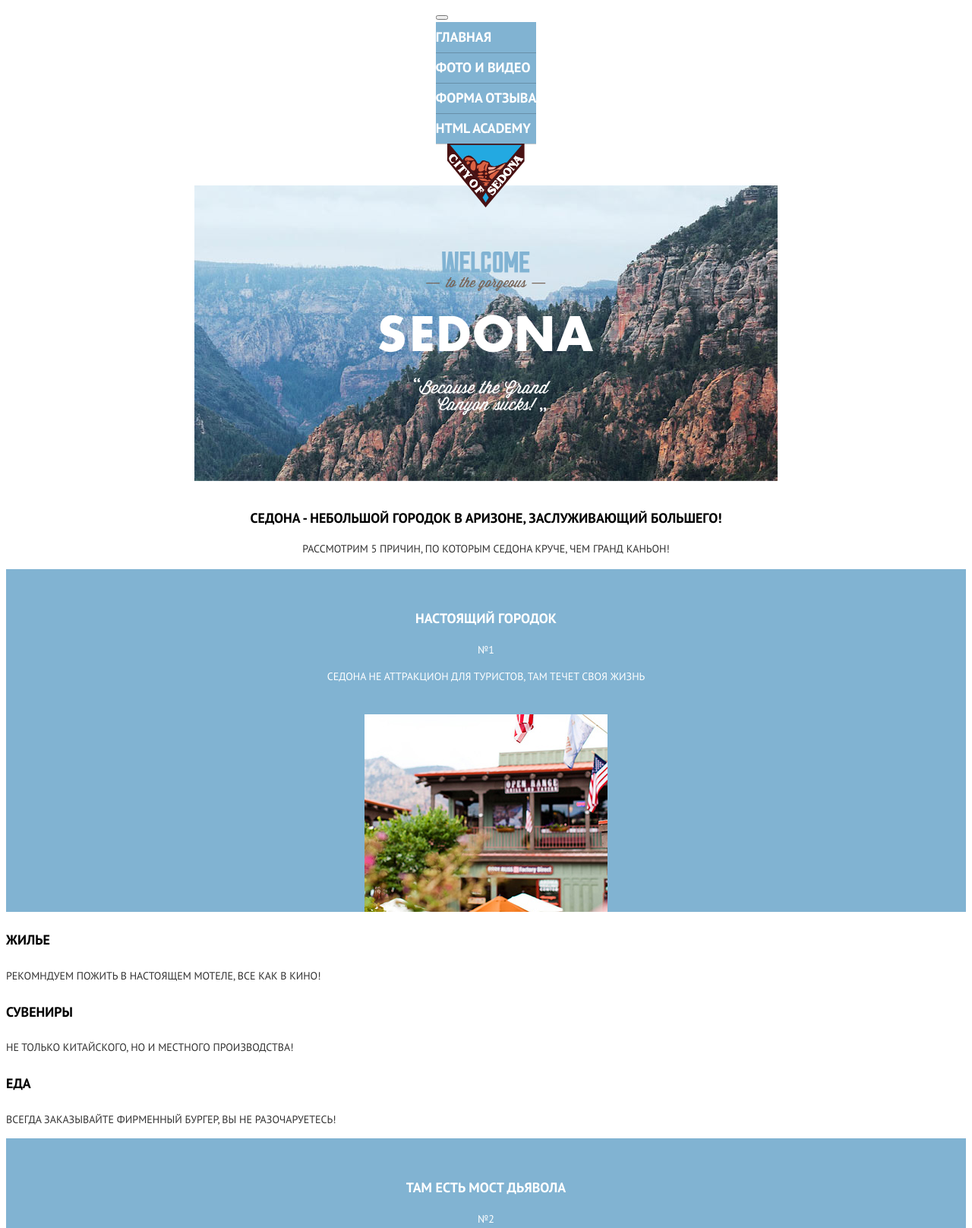
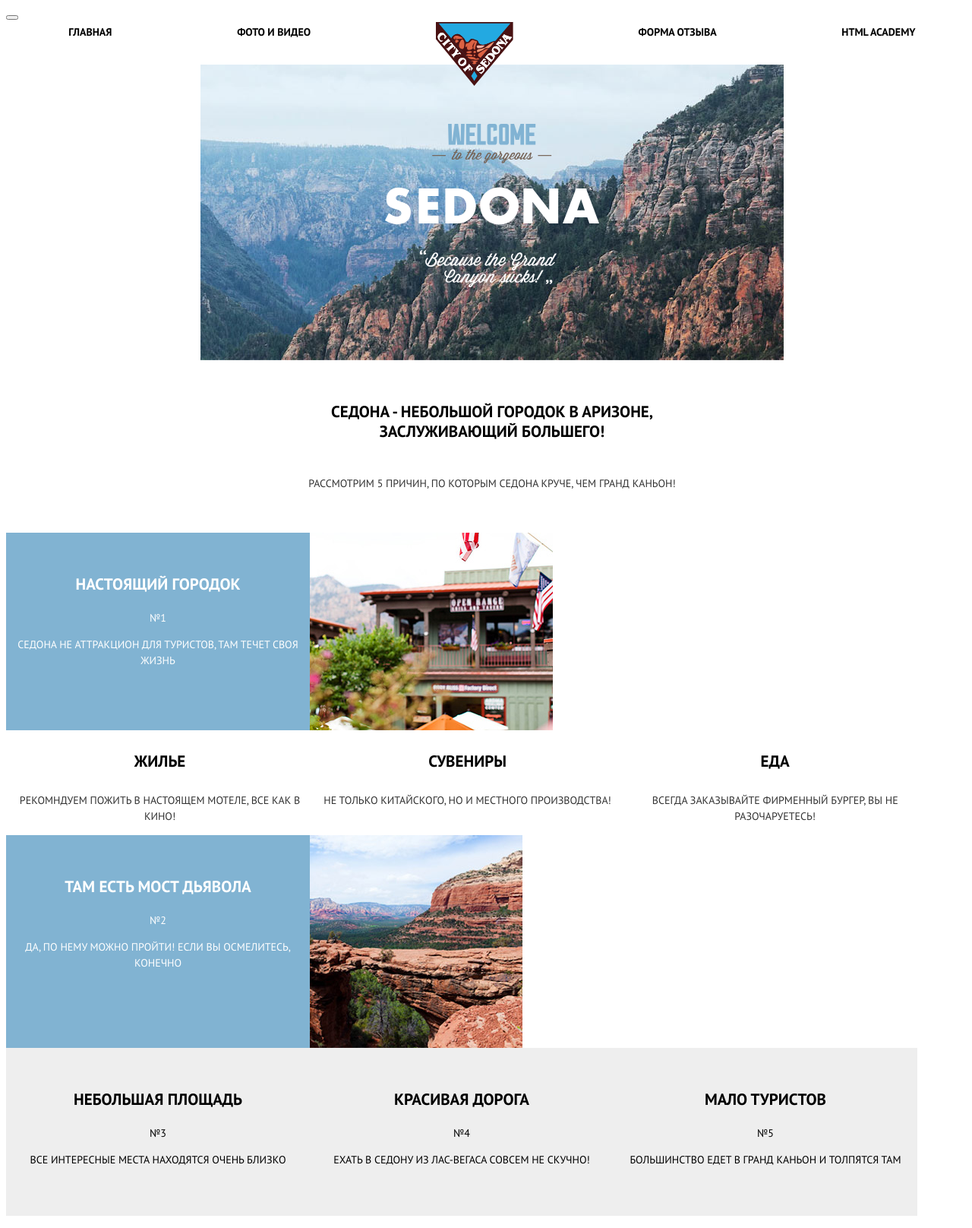
Before and after one commit to plum0302/111171-sedona-20, a website: page source/index.html in a window 1280 px wide. Shown: the top 1616 px of the page at 76% size. Drawn offline with nearby package versions, Linux system fonts and the light colour scheme; files that its build step writes are made by us from their sources; files whose address does not match are found by name.

Commit message:
начинает вертску адаптивных сеток страниц

```diff
--- a/source/index.html
+++ b/source/index.html
@@ -7,10 +7,6 @@
   </head>
   <body class="page">
     <header class="page-header">
-      <div class="page-header__upper">
-        <a class="page-header__logo">
-          <img src="img/logotype-mobile.svg" width="102" height="84" alt="sedona logo">
-        </a>
       <nav class="main-nav">
         <button class="main-nav__toggle" type="button">
           <span class="visually-hidden">Открыть меню</span>
@@ -29,10 +25,14 @@
             <li class="site-list__item">
               <a href="#">Html academy</a>
             </li>
+            <li class="site-list__item site-list__item--logo">
+              <a>
+                <img src="img/logotype-mobile.svg" width="102" height="84" alt="sedona logo">
+              </a>
+            </li>
           </ul>
         </div>
       </nav>
-      </div>
       <div class="page-header__banner banner">
         <div class="banner__text banner__text--index">
           <img src="/img/text-sedona-index.svg" width="282" height="214" alt="welcome">
@@ -44,68 +44,78 @@
       <p class="page-main__caption">
         Рассмотрим 5 причин, по которым Седона круче, чем Гранд Каньон!
       </p>
-      <section class="advantages">
+      <section class="reasons">
         <h2 class="visually-hidden">Преимущества Седоны</h2>
-        <div class="advantages__item reason reason--colored">
+        <div class="reasons__item reason">
+          <div class="reason__text reason__text--colored">
             <h3 class="reason__title">Настоящий городок</h3>
             <span class="reason__number">№1</span>
             <p class="reason__description">
               Седона не аттракцион для туристов, там течет своя жизнь
             </p>
+          </div>
           <div class="reason__img">
             <img src="/img/main-city-mobile@1x.jpg" width="320" height="260" alt="Sedona square">
           </div>
         </div>
-        <ul class="advantages__hints hints">
-          <li class="hints__item hints__item--house">
-            <h4 class="hints__title">Жилье</h4>
-            <p class="hints__description">
+        <ul class="reasons__hints hint">
+          <li class=" hint__item hint__item--house">
+            <h4 class="hint__title">Жилье</h4>
+            <p class="hint__description">
               Рекомндуем пожить в настоящем мотеле, все как в кино!
             </p>
           </li>
-          <li class="hints__item hints__item--souvenirs">
-            <h4 class="hints__title">Сувениры</h4>
-            <p class="hints__description">
+          <li class="hint__item hint__item--souvenirs">
+            <h4 class="hint__title">Сувениры</h4>
+            <p class="hint__description">
               Не только китайского, но и местного производства!
             </p>
           </li>
-          <li class="hints__item hints__item--meal">
-            <h4 class="hints__title">Еда</h4>
-            <p class="hints__description">
+          <li class="hint__item hint__item--meal">
+            <h4 class="hint__title">Еда</h4>
+            <p class="hint__description">
               Всегда заказывайте фирменный бургер, вы не разочаруетесь!
             </p>
           </li>
         </ul>
-        <div class="advantages__item reason reason--colored">
+        <div class="reasons__item reason">
+          <div class="reason__text reason__text--colored">
             <h3 class="reason__title">Там есть мост дьявола</h3>
             <span class="reason__number">№2</span>
             <p class="reason__description">
               Да, по нему можно пройти! Если вы осмелитесь, конечно
             </p>
+          </div>
           <div class="reason__img">
             <img src="/img/photo-bridge-mobile@1x.jpg" width="280" height="280" alt="Devil's bridge">
           </div>
         </div>
-        <div class="advantages__item reason">
+        <div class="reasons__item reason">
+          <div class="reason__text">
             <h3 class="reason__title">Небольшая площадь</h3>
             <span class="reason__number">№3</span>
             <p class="reason__description">
               Все интересные места находятся очень близко
             </p>
           </div>
-        <div class="advantages__item reason">
+        </div>
+        <div class="reasons__item reason">
+          <div class="reason__text">
             <h3 class="reason__title">Красивая дорога</h3>
             <span class="reason__number">№4</span>
             <p class="reason__description">
               Ехать в Седону из Лас-Вегаса совсем не скучно!
             </p>
           </div>
-        <div class="advantages__item reason">
+        </div>
+        <div class="reasons__item reason">
+          <div class="reason__text">
             <h3 class="reason__title">Мало туристов</h3>
             <span class="reason__number">№5</span>
             <p class="reason__description">
               Большинство едет в Гранд Каньон и толпятся там
             </p>
+          </div>
         </div>
       </section>
       <section class="visit">
--- a/source/sass/banner.scss
+++ b/source/sass/banner.scss
@@ -11,4 +11,14 @@
 .banner__text--index {
   padding-top: 90px;
   padding-bottom: 85px;
+
+  @media (min-width: $tablet-width) {
+    padding-top: 77px;
+    padding-bottom: 91px;
+  }
+
+  @media (min-width: $desktop-width) {
+    padding-top: 78px;
+    padding-bottom: 90px;
+  }
 }
--- a/source/sass/footer.scss
+++ b/source/sass/footer.scss
@@ -4,6 +4,11 @@
   align-items: center;
   padding-top: 38px;
   padding-bottom: 29px;
+
+  @media (min-width: $tablet-width) {
+    flex-direction: row;
+    justify-content: space-around;
+  }
 }
 
 .page-footer__hashtag {
--- a/source/sass/gallery.scss
+++ b/source/sass/gallery.scss
@@ -1,7 +1,27 @@
 .gallery {
   border-top: 1px solid $gallery-grey;
+  width: 320px;
+  margin: 0 auto;
+
+  @media (min-width: $tablet-width) {
+    width: $tablet-width;
+    display: grid;
+    grid-template-columns: 1fr 1fr;
+    border: none;
+  }
+
+  @media (min-width: $desktop-width) {
+    width: $desktop-width;
+    grid-template-columns: 1fr 1fr 1fr;
+  }
 }
 
 .gallery__item {
   border-bottom: 1px solid $gallery-grey;
 }
+
+.gallery__item:first-child {
+  @media (min-width: $tablet-width) {
+    grid-column: 1/-1;
+  }
+}
--- /dev/null
+++ b/source/sass/hint.scss
@@ -0,0 +1,27 @@
+.hint {
+  @include list-styles-reset;
+
+  @media (min-width: $tablet-width) {
+    display: flex;
+  }
+}
+
+.hint__item {
+  @media (min-width: $tablet-width) {
+    text-align: center;
+    width: 33%;
+  }
+}
+
+.hint__title {
+  font-size: 18px;
+  line-height: 26px;
+
+  @media (min-width: $tablet-width) {
+    font-size: 21px;
+  }
+}
+
+.hint__description {
+  color: $dark;
+}
--- a/source/sass/hints.scss
+++ /dev/null
@@ -1,12 +0,0 @@
-.hints {
-  @include list-styles-reset;
-}
-
-.hints__title {
-  font-size: 18px;
-  line-height: 26px;
-}
-
-.hints__description {
-  color: $dark;
-}
--- a/source/sass/page-header.scss
+++ /dev/null
@@ -1,10 +0,0 @@
-.page-header__upper {
-  display: flex;
-  flex-direction: column;
-  align-items: center;
-}
-
-.page-header__logo {
-  order: 2;
-  margin-bottom: -38px;
-}
--- a/source/sass/page-main.scss
+++ b/source/sass/page-main.scss
@@ -1,16 +1,37 @@
 .page-main {
   padding-top: 32px;
+
+  @media (min-width: $tablet-width) {
+    padding-top: 43px;
+  }
+
+  @media (min-width: $tablet-width) {
+    padding-top: 55px;
+  }
 }
 
 .page-main__title {
   font-size: 18px;
   line-height: 26px;
   text-align: center;
-  margin: 0;
+  margin: 0 auto;
+  margin-bottom: 35px;
+
+  @media (min-width: $tablet-width) {
+    font-size: 21px;
+    max-width: 520px;
+    margin-bottom: 42px;
+  }
 }
 
 .page-main__caption {
   line-height: 26px;
   color: $dark;
   text-align: center;
+  margin: 0 auto;
+
+  @media (min-width: $tablet-width) {
+    max-width: 520px;
+    margin-bottom: 52px;
+  }
 }
--- a/source/sass/reason.scss
+++ b/source/sass/reason.scss
@@ -1,19 +1,36 @@
 .reason {
+  @media (min-width: $tablet-width) {
+    display: flex;
+  }
+}
+
+.reason__text {
   padding-top: 34px;
   padding-bottom: 24px;
   text-align: center;
   background-color: $grey;
+
+  @media (min-width: $tablet-width) {
+    width: 256px;
+  }
+
+  @media (min-width: $desktop-width) {
+    width: 400px;
+  }
 }
 
-.reason--colored {
+.reason__text--colored {
   background-color: $blue;
   color: $white;
-  padding-bottom: 0;
 }
 
 .reason__title {
   font-size: 18px;
   line-height: 26px;
+
+  @media (min-width: $tablet-width) {
+    font-size: 21px;
+  }
 }
 
 .reason__description {
@@ -23,4 +40,12 @@
 .reason__img {
   font-size: 0;
   line-height: 0;
+
+  @media (min-width: $tablet-width) {
+    width: 512px;
+  }
+
+  @media (min-width: $desktop-width) {
+    width: 800px;
+  }
 }
--- /dev/null
+++ b/source/sass/reasons.scss
@@ -0,0 +1,14 @@
+.reasons {
+  width: 320px;
+  margin: 0 auto;
+
+  @media (min-width: $tablet-width) {
+    width: $tablet-width;
+    display: flex;
+    flex-wrap: wrap;
+  }
+
+  @media (min-width: $desktop-width) {
+    width: $desktop-width;
+  }
+}
--- a/source/sass/site-list.scss
+++ b/source/sass/site-list.scss
@@ -5,14 +5,52 @@
   font-size: 18px;
   line-height: 40px;
   font-weight: bold;
-  background-color: $blue;
+
+  @media (min-width: $tablet-width) {
+    flex-direction: row;
+    justify-content: space-around;
+  }
 }
 
 .site-list__item {
-  box-shadow: 0 1px 0 rgba(1, 1, 1, 0.2);
+  box-shadow: inset 0 1px 0 rgba(1, 1, 1, 0.2);
+  background-color: $blue;
+  height: 55px;
+  text-align: center;
 
   a {
     color: $white;
     text-decoration: none;
+
+    @media (min-width: $tablet-width) {
+      color: $black;
+    }
+  }
+
+  @media (min-width: $tablet-width) {
+    font-size:  14px;
+    line-height: 26px;
+    height: 56px;
+    background-color: $white;
+    box-shadow: none;
   }
 }
+
+.site-list__item--logo {
+  background-color: $white;
+  height: 56px;
+
+  @media (min-width: $tablet-width) {
+    order: -1;
+  }
+}
+
+@media (min-width: $tablet-width) {
+  .site-list__item:nth-child(1) {
+    order: -3;
+  }
+
+  .site-list__item:nth-child(2) {
+    order: -2;
+  }
+}
--- a/source/sass/style.scss
+++ b/source/sass/style.scss
@@ -1,15 +1,16 @@
 @import "variables.scss";
 @import "mixins.scss";
+@import "fonts.scss";
+@import "viewports.scss";
+@import "global.scss";
 @import "page.scss";
-@import "page-header.scss";
 @import "page-main.scss";
-@import "global.scss";
-@import "fonts.scss";
 @import "main-nav.scss";
 @import "site-list.scss";
 @import "banner.scss";
+@import "reasons.scss";
 @import "reason.scss";
-@import "hints.scss";
+@import "hint.scss";
 @import "footer.scss";
 @import "social.scss";
 @import "copyright.scss";
--- /dev/null
+++ b/source/sass/viewports.scss
@@ -0,0 +1,3 @@
+$tablet-width: 768px;
+$desktop-width: 1280px;
+$mobile-width-only: 767px;
```
Also changed, not shown: source/form.html (+5 -5 lines), source/photo.html (+5 -5 lines). Lines whose indentation alone changed are shown as unchanged.
